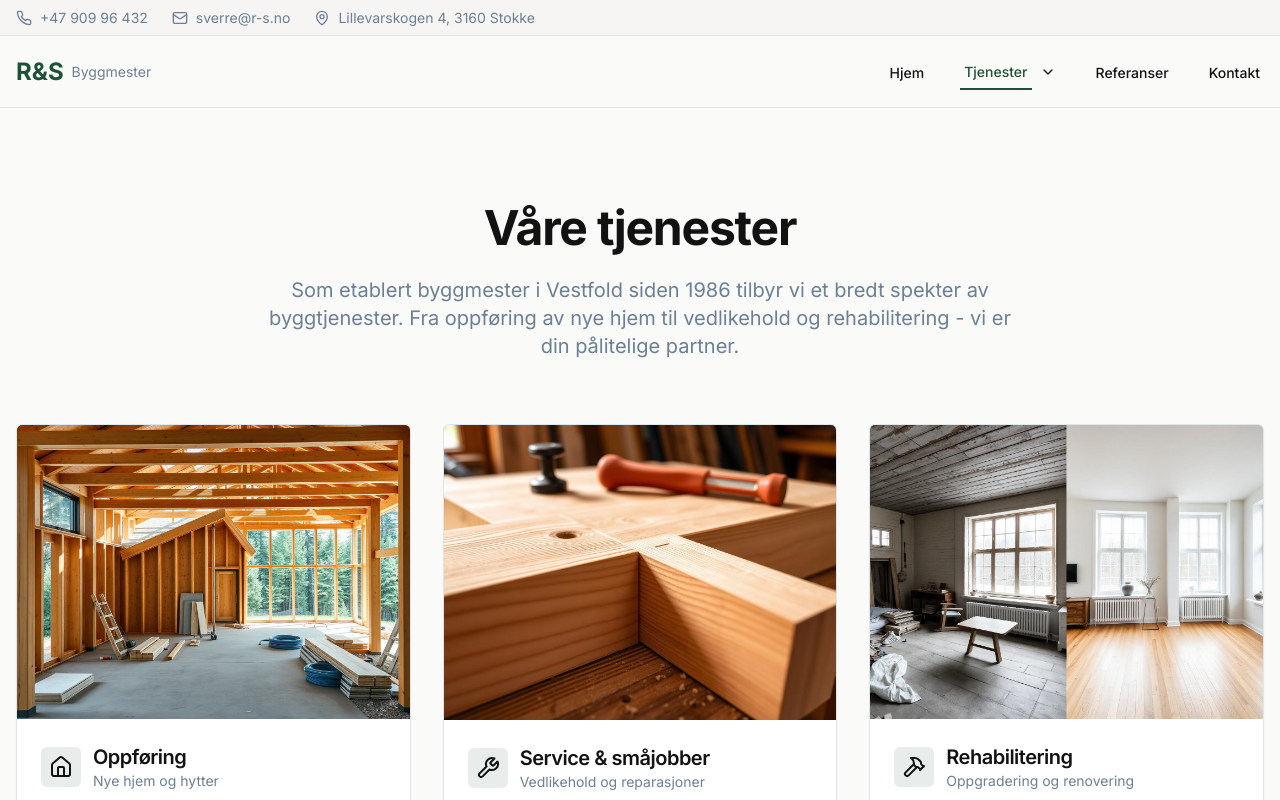
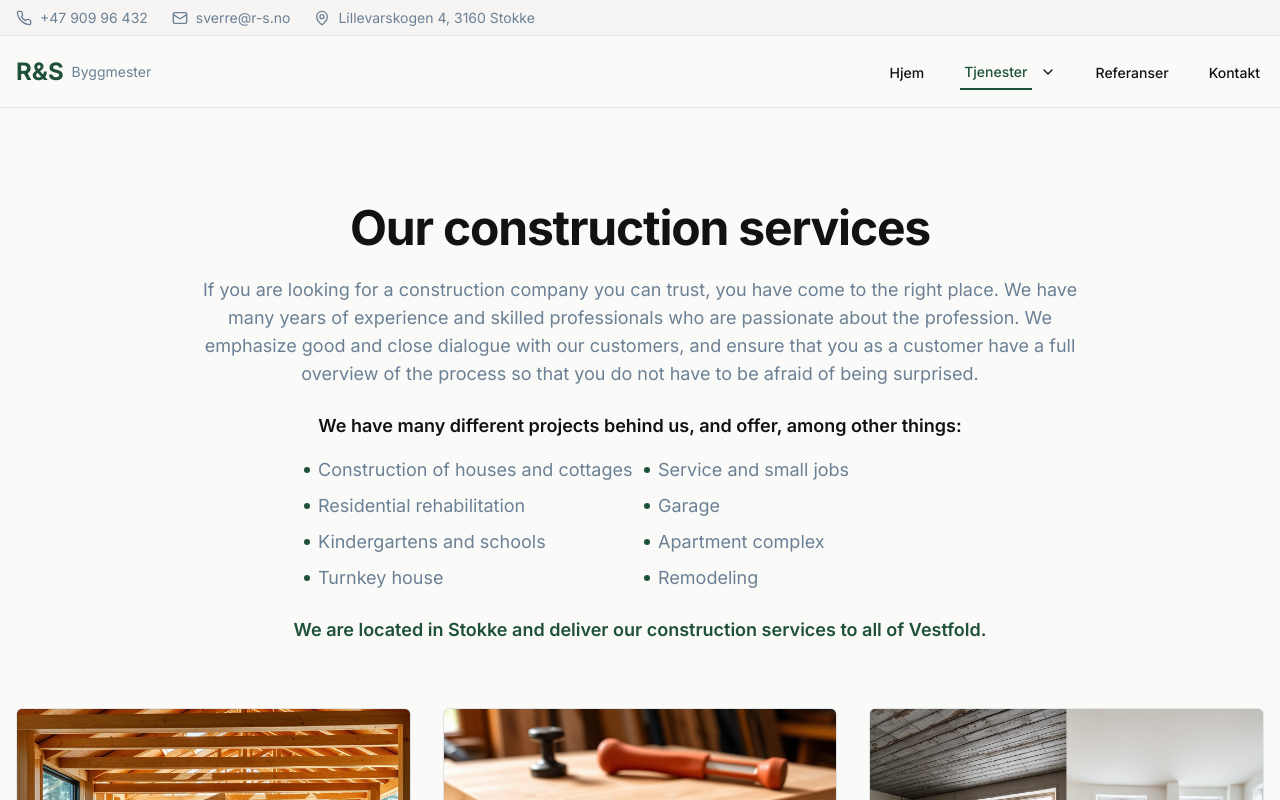
Before and after one commit to Nettsaga/rasmussen, a React (Vite) app: page /tjenester in a window 1280 px wide. Shown: the top 800 px of the page. Built offline with nearby package versions, Linux system fonts and the light colour scheme; the HTML template or start-up script is replaced by a standard one.

Commit message:
Update Services page content

```diff
--- a/src/pages/Services.tsx
+++ b/src/pages/Services.tsx
@@ -8,6 +8,17 @@ import renovationImage from "@/assets/service-renovation.webp";
 
 const Services = () => {
   const services = [
+    "Construction of houses and cottages",
+    "Service and small jobs",
+    "Residential rehabilitation",
+    "Garage",
+    "Kindergartens and schools",
+    "Apartment complex",
+    "Turnkey house",
+    "Remodeling"
+  ];
+
+  const mainServices = [
     {
       title: "Oppføring",
       subtitle: "Nye hjem og hytter",
@@ -56,19 +67,39 @@ const Services = () => {
     <div className="pt-24 pb-16">
       <div className="container mx-auto px-4">
         {/* Header */}
-        <div className="text-center max-w-3xl mx-auto mb-16">
+        <div className="text-center max-w-4xl mx-auto mb-16">
           <h1 className="text-4xl md:text-5xl font-bold mb-6">
-            Våre tjenester
+            Our construction services
           </h1>
-          <p className="text-xl text-muted-foreground">
-            Som etablert byggmester i Vestfold siden 1986 tilbyr vi et bredt spekter av byggtjenester.
-            Fra oppføring av nye hjem til vedlikehold og rehabilitering - vi er din pålitelige partner.
-          </p>
+          <div className="space-y-6 text-lg text-muted-foreground">
+            <p>
+              If you are looking for a construction company you can trust, you have come to the right place.
+              We have many years of experience and skilled professionals who are passionate about the profession.
+              We emphasize good and close dialogue with our customers, and ensure that you as a customer have
+              a full overview of the process so that you do not have to be afraid of being surprised.
+            </p>
+            <div>
+              <p className="font-semibold text-foreground mb-4">
+                We have many different projects behind us, and offer, among other things:
+              </p>
+              <div className="grid grid-cols-1 md:grid-cols-2 gap-2 text-left max-w-2xl mx-auto">
+                {services.map((service, index) => (
+                  <div key={index} className="flex items-center space-x-2">
+                    <div className="w-1.5 h-1.5 bg-brand rounded-full" />
+                    <span>{service}</span>
+                  </div>
+                ))}
+              </div>
+            </div>
+            <p className="font-semibold text-brand">
+              We are located in Stokke and deliver our construction services to all of Vestfold.
+            </p>
+          </div>
         </div>
 
         {/* Services Grid */}
-        <div className="grid grid-cols-1 lg:grid-cols-2 xl:grid-cols-3 gap-8">
-          {services.map((service, index) => (
+        <div className="grid grid-cols-1 lg:grid-cols-3 gap-8">
+          {mainServices.map((service, index) => (
             <Card key={service.title} className="group hover:shadow-xl transition-all duration-300 overflow-hidden">
               <div className="aspect-[4/3] overflow-hidden">
                 <img
```
